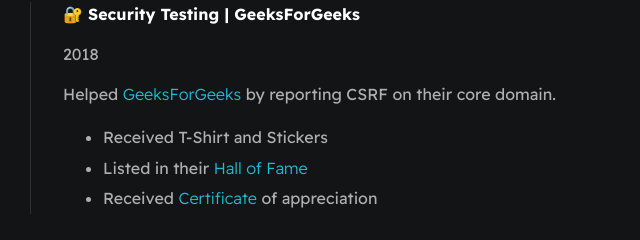
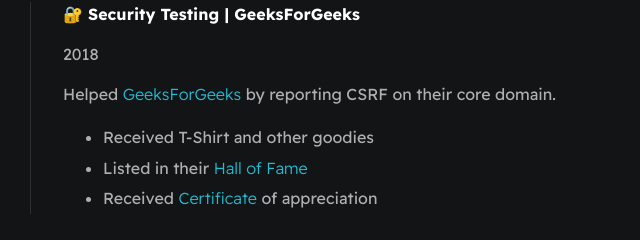
Before and after one commit to iamskidrow/iamskidrow.github.io, a plain HTML site: page index.html in a window 1280 px wide. Shown: the part 1819-2059 px from the top of the page, 276-916 px from the left. Drawn offline with Linux system fonts and the light colour scheme.

Commit message:
Update index.html

```diff
--- a/index.html
+++ b/index.html
@@ -17,7 +17,7 @@
         <div>
             <h1 id="user-name">Ayon Chakraborty</h1>
             <p id="bio"><b>Software Engineer & Independent Security Researcher</b>
-                <br>• 21yo BCA graduate with 4+ years of experience in Penetration Testing, Exploit
+                <br>• 21yo BCA student with 4+ years of experience in Penetration Testing, Exploit
                 Development, and Automation.
                 <br>• Further interested about learning new technologies.
                 <br>• Worked for various Well-known International and Private Companies and Organizations.
@@ -111,7 +111,7 @@
             <p>Helped <a href="https://www.geeksforgeeks.org/">GeeksForGeeks</a> by reporting CSRF on their core domain.
             </p>
             <ul>
-                <li>Received T-Shirt and Stickers</li>
+                <li>Received T-Shirt and other goodies</li>
                 <li>Listed in their <a href="https://www.geeksforgeeks.org/certificates/">Hall of Fame</a></li>
                 <li>Received <a
                         href="https://www.geeksforgeeks.org/ayon-chakraborty/">Certificate</a>
```
